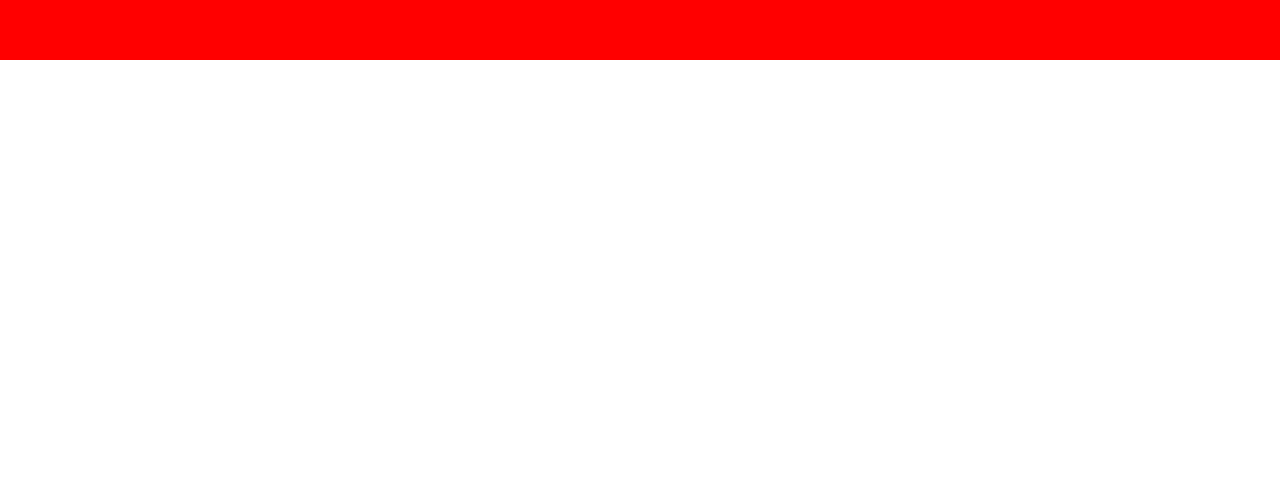
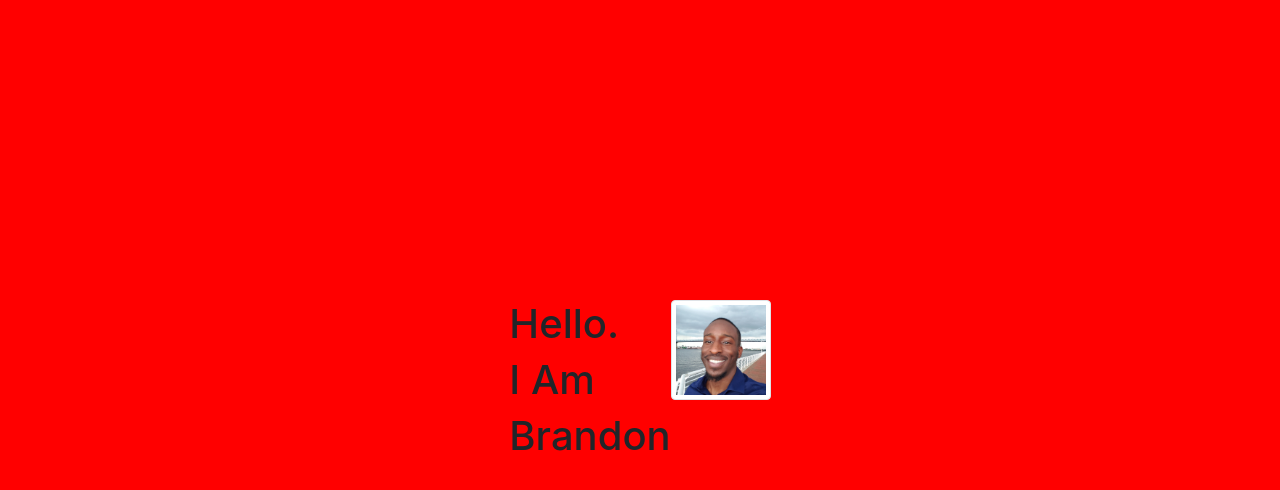
Before and after one commit to BrandonGrayson/test-portfolio, a React (Create React App) app: page / in a window 1280 px wide. Shown: the part 740-1230 px from the top of the page. Before the commit the page ends 800 px from the top, so only its background shows below. Built offline with nearby package versions, Linux system fonts and the light colour scheme.

Commit message:
added route path / to bring users to home page

```diff
--- a/src/App.js
+++ b/src/App.js
@@ -10,9 +10,17 @@ import {
 
 function App() {
   return (
-    <div>
-      <Hello />
-    </div>
+    <Router>
+      <div>
+
+        <Route path="/">
+        < Hello />
+        </Route>
+
+        <Hello />
+      </div>
+    </Router>
+
   );
 }
 
--- a/src/components/hello.js
+++ b/src/components/hello.js
@@ -21,9 +21,8 @@ const Hello = () => {
                 <h1>Brandon</h1>
             </div>
 
+            <img src="./img/Brandon_cropped.jpg" class="img-thumbnail" alt="..." style={{ 'maxWidth': '150px', 'maxHeight': '100px', 'marginTop': '30vh'}}  / >
 
-
-            <img src="./img/Brandon_cropped.jpg" class="img-thumbnail" alt="..." style={{ 'maxWidth': '150px', 'maxHeight': '100px', 'marginTop': '30vh'}}  / >
         </div>
     )
 
```
